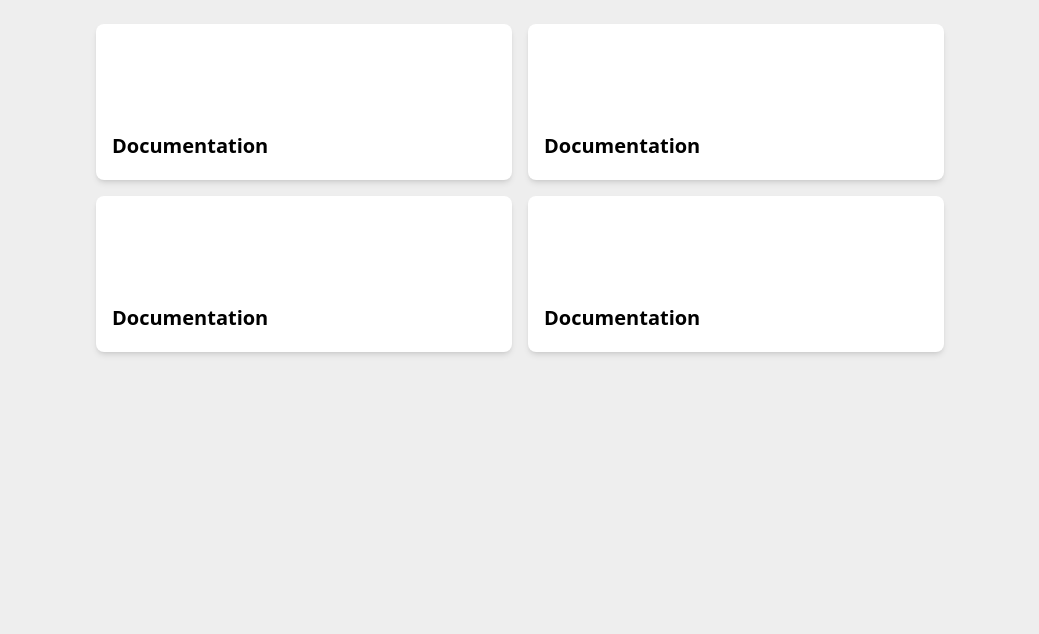
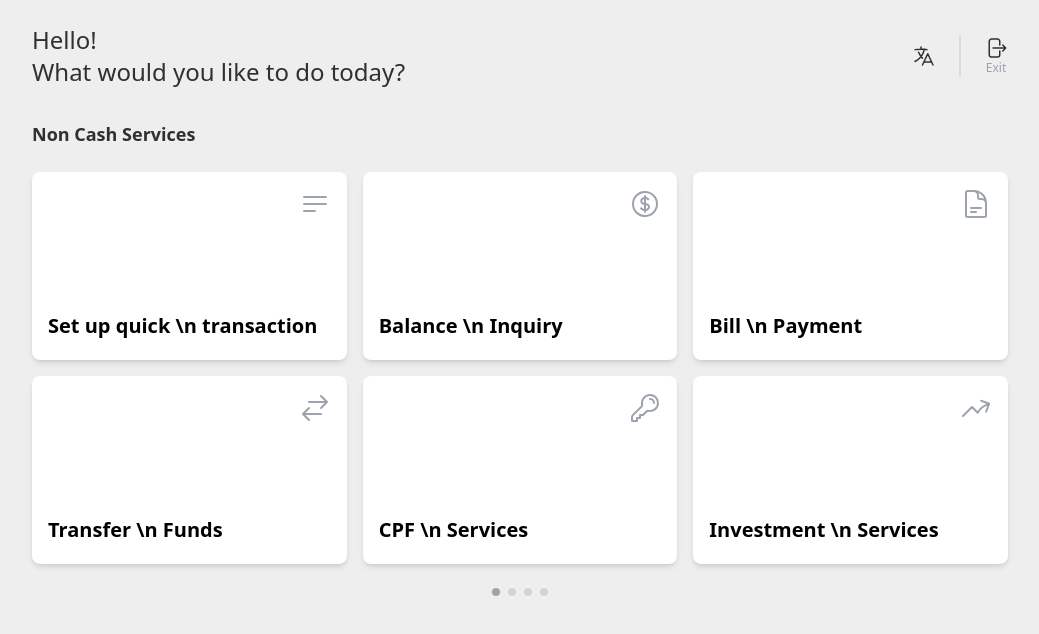
Before and after one commit to jimmy-lew/bytehackz, an Astro site: page / in a window 1280 px wide. Shown: the whole page, without its empty margins (120-1159 px from the left). Built offline with nearby package versions, Linux system fonts and the light colour scheme; Astro itself is replaced by a stand-in of ours.

Commit message:
feat: implement index page

```diff
--- a/src/pages/index.astro
+++ b/src/pages/index.astro
@@ -3,29 +3,77 @@ import Layout from '../layouts/Layout.astro';
 import Card from '../components/Card.astro';
 ---
 
-<Layout title="Welcome to Astro.">
-	<main class="m-auto p-6 max-w-4xl">
-		<ul role="list" class="grid grid-cols-2 gap-4 p-0">
+<Layout title="OCBC ATM">
+	<main class="m-auto p-6 max-w-5xl">
+		<div class="flex w-full items-center mb-8">
+			<div class="inline-flex w-1/2 justify-start">
+				<h1 class="whitespace-pre-line text-2xl">Hello! <br> What would you like to do today?</h1>
+			</div>
+			<div class="inline-flex w-1/2 justify-end h-fit items-center">
+				<svg xmlns="http://www.w3.org/2000/svg" fill="none" viewBox="0 0 24 24" stroke-width="1.5" stroke="currentColor" class="w-6 h-6">
+					<path stroke-linecap="round" stroke-linejoin="round" d="M10.5 21l5.25-11.25L21 21m-9-3h7.5M3 5.621a48.474 48.474 0 016-.371m0 0c1.12 0 2.233.038 3.334.114M9 5.25V3m3.334 2.364C11.176 10.658 7.69 15.08 3 17.502m9.334-12.138c.896.061 1.785.147 2.666.257m-4.589 8.495a18.023 18.023 0 01-3.827-5.802" />
+				</svg>
+				<div class="divider divider-horizontal"></div>
+				<div class="flex flex-col items-center text-xs">
+					<svg xmlns="http://www.w3.org/2000/svg" fill="none" viewBox="0 0 24 24" stroke-width="1.5" stroke="currentColor" class="w-6 h-6">
+						<path stroke-linecap="round" stroke-linejoin="round" d="M15.75 9V5.25A2.25 2.25 0 0013.5 3h-6a2.25 2.25 0 00-2.25 2.25v13.5A2.25 2.25 0 007.5 21h6a2.25 2.25 0 002.25-2.25V15m3 0l3-3m0 0l-3-3m3 3H9" />
+					</svg>
+					<p class="text-gray-400">
+						Exit
+					</p>
+				</div>
+			</div>
+		</div>
+		<h2 class="mb-6 font-semibold text-lg">Non Cash Services</h2>
+		<ul role="list" class="grid grid-cols-3 gap-4 p-0 mb-6">
 			<Card
-				href="https://docs.astro.build/"
-				title="Documentation"
-				body="Learn how Astro works and explore the official API docs."
-			/>
+				title="Set up quick \n transaction"
+			>
+				<svg slot="icon" xmlns="http://www.w3.org/2000/svg" fill="none" viewBox="0 0 24 24" stroke-width="1.5" stroke="currentColor" class="w-8 h-8">
+					<path stroke-linecap="round" stroke-linejoin="round" d="M3.75 6.75h16.5M3.75 12h16.5m-16.5 5.25H12" />
+				</svg>
+			</Card>
 			<Card
-				href="https://docs.astro.build/"
-				title="Documentation"
-				body="Learn how Astro works and explore the official API docs."
-			/>
+				title="Balance \n Inquiry"
+			>
+				<svg slot="icon" xmlns="http://www.w3.org/2000/svg" fill="none" viewBox="0 0 24 24" stroke-width="1.5" stroke="currentColor" class="w-8 h-8">
+					<path stroke-linecap="round" stroke-linejoin="round" d="M12 6v12m-3-2.818l.879.659c1.171.879 3.07.879 4.242 0 1.172-.879 1.172-2.303 0-3.182C13.536 12.219 12.768 12 12 12c-.725 0-1.45-.22-2.003-.659-1.106-.879-1.106-2.303 0-3.182s2.9-.879 4.006 0l.415.33M21 12a9 9 0 11-18 0 9 9 0 0118 0z" />
+				</svg>
+			</Card>
 			<Card
-				href="https://docs.astro.build/"
-				title="Documentation"
-				body="Learn how Astro works and explore the official API docs."
-			/>
+				title="Bill \n Payment"
+			>
+				<svg slot="icon" xmlns="http://www.w3.org/2000/svg" fill="none" viewBox="0 0 24 24" stroke-width="1.5" stroke="currentColor" class="w-8 h-8">
+					<path stroke-linecap="round" stroke-linejoin="round" d="M19.5 14.25v-2.625a3.375 3.375 0 00-3.375-3.375h-1.5A1.125 1.125 0 0113.5 7.125v-1.5a3.375 3.375 0 00-3.375-3.375H8.25m0 12.75h7.5m-7.5 3H12M10.5 2.25H5.625c-.621 0-1.125.504-1.125 1.125v17.25c0 .621.504 1.125 1.125 1.125h12.75c.621 0 1.125-.504 1.125-1.125V11.25a9 9 0 00-9-9z" />
+				</svg>
+			</Card>
 			<Card
-				href="https://docs.astro.build/"
-				title="Documentation"
-				body="Learn how Astro works and explore the official API docs."
-			/>
+				title="Transfer \n Funds"
+			>
+				<svg slot="icon" xmlns="http://www.w3.org/2000/svg" fill="none" viewBox="0 0 24 24" stroke-width="1.5" stroke="currentColor" class="w-8 h-8">
+					<path stroke-linecap="round" stroke-linejoin="round" d="M7.5 21L3 16.5m0 0L7.5 12M3 16.5h13.5m0-13.5L21 7.5m0 0L16.5 12M21 7.5H7.5" />
+				</svg>
+			</Card>
+			<Card
+				title="CPF \n Services"
+			>
+				<svg slot="icon" xmlns="http://www.w3.org/2000/svg" fill="none" viewBox="0 0 24 24" stroke-width="1.5" stroke="currentColor" class="w-8 h-8">
+					<path stroke-linecap="round" stroke-linejoin="round" d="M15.75 5.25a3 3 0 013 3m3 0a6 6 0 01-7.029 5.912c-.563-.097-1.159.026-1.563.43L10.5 17.25H8.25v2.25H6v2.25H2.25v-2.818c0-.597.237-1.17.659-1.591l6.499-6.499c.404-.404.527-1 .43-1.563A6 6 0 1121.75 8.25z" />
+				</svg>
+			</Card>
+			<Card
+				title="Investment \n Services"
+			>
+				<svg slot="icon" xmlns="http://www.w3.org/2000/svg" fill="none" viewBox="0 0 24 24" stroke-width="1.5" stroke="currentColor" class="w-8 h-8">
+					<path stroke-linecap="round" stroke-linejoin="round" d="M2.25 18L9 11.25l4.306 4.307a11.95 11.95 0 015.814-5.519l2.74-1.22m0 0l-5.94-2.28m5.94 2.28l-2.28 5.941" />
+				</svg>
+			</Card>
 		</ul>
+		<div class="flex w-full items-center justify-center space-x-2">
+			<span class="rounded-full w-2 h-2 bg-gray-400"></span>
+			<span class="rounded-full w-2 h-2 bg-gray-300"></span>
+			<span class="rounded-full w-2 h-2 bg-gray-300"></span>
+			<span class="rounded-full w-2 h-2 bg-gray-300"></span>
+		</div>
 	</main>
 </Layout>
```
